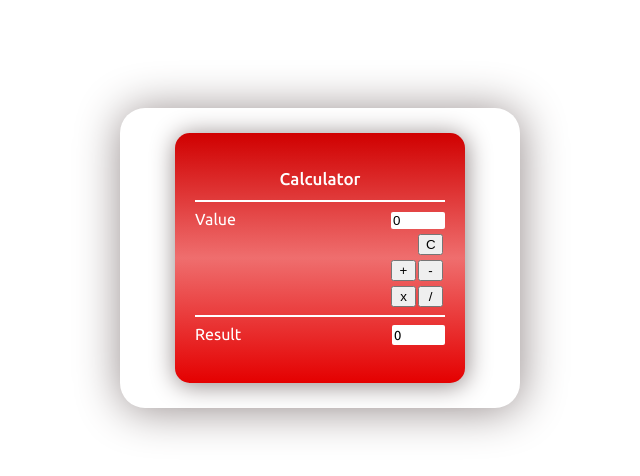
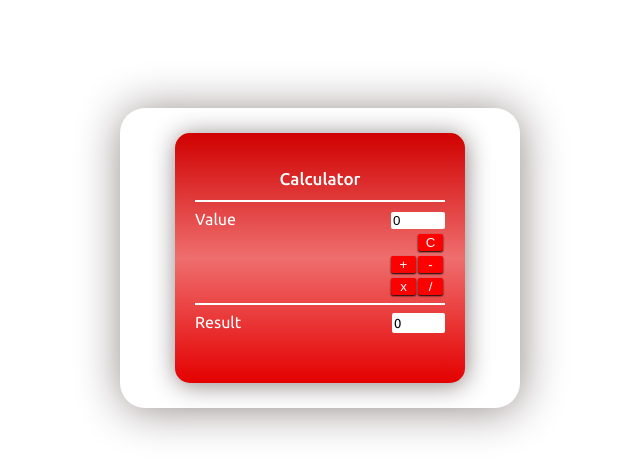
Before and after one commit to mehmeteyupoglu/calculator-with-pure-js, a plain HTML site: page index.html in a window 1280 px wide. Shown: the whole page, without its empty margins (320-960 px from the left). Drawn offline with Linux system fonts and the light colour scheme.

Commit message:
Improve the buttons in the calculator

```diff
--- a/style.css
+++ b/style.css
@@ -67,6 +67,19 @@ hr {
 .operation {
   width: 25px;
   margin-right: 2px;
+  background-color: rgb(255 0 0);
+  color: aliceblue;
+  border: none;
+  border-radius: 2px;
+  box-shadow: 0 1px 2px black;
+}
+
+.operation:active {
+  transform: scale(0.89);
+}
+
+.operation:focus {
+  outline: none;
 }
 
 label {
```
